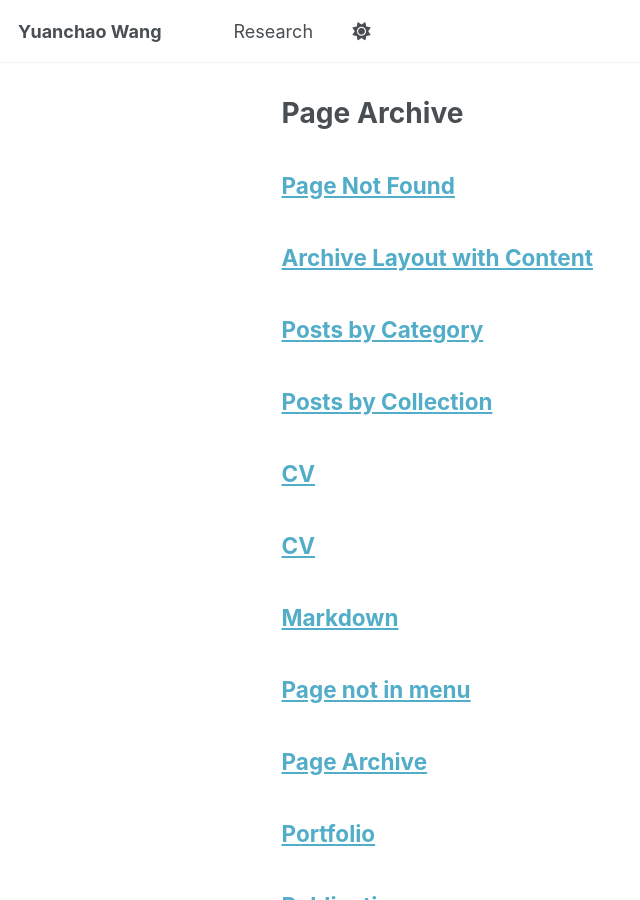
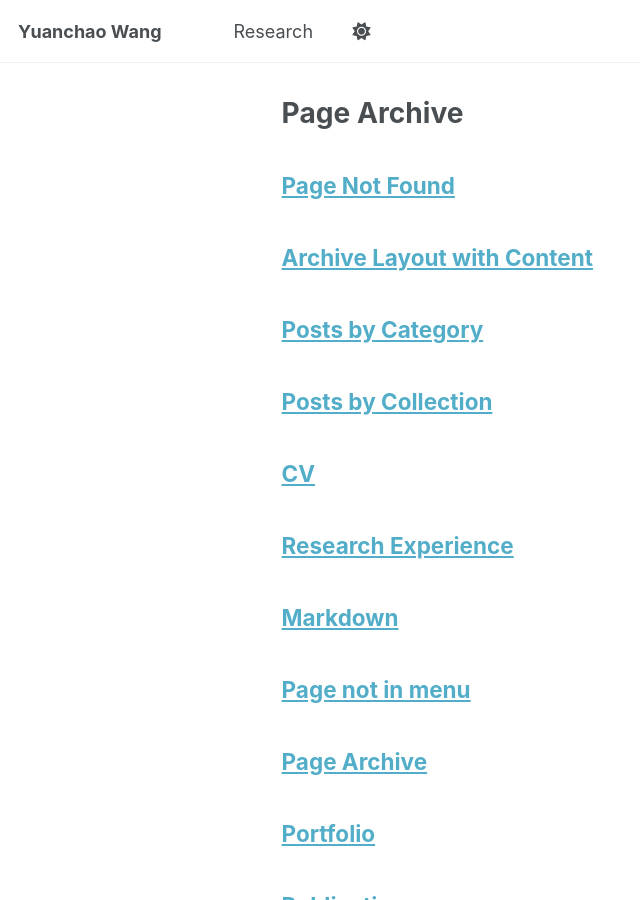
Before and after one commit to JohnnyWyc/JohnnyWyc.github.io, a Jekyll site: the page built from _pages/page-archive.html, in a window 1280 px wide and 900 px high. Shown: the whole window, without its empty margins (0-640 px from the left). Built offline with Jekyll 4.4.1, drawn with Linux system fonts in a browser that asks for light colours; a script bundle is joined from its source files by our own code; library files that are not in the unit come from our copies.

Commit message:
Change CV title to 'Research Experience'

```diff
--- a/_pages/cv.md
+++ b/_pages/cv.md
@@ -1,6 +1,6 @@
 ---
 layout: archive
-title: "CV"
+title: "Research Experience"
 permalink: /cv/
 author_profile: true
 redirect_from:
```
Also changed, not shown: other parts of _pages/cv.md (+0 -1 lines).
